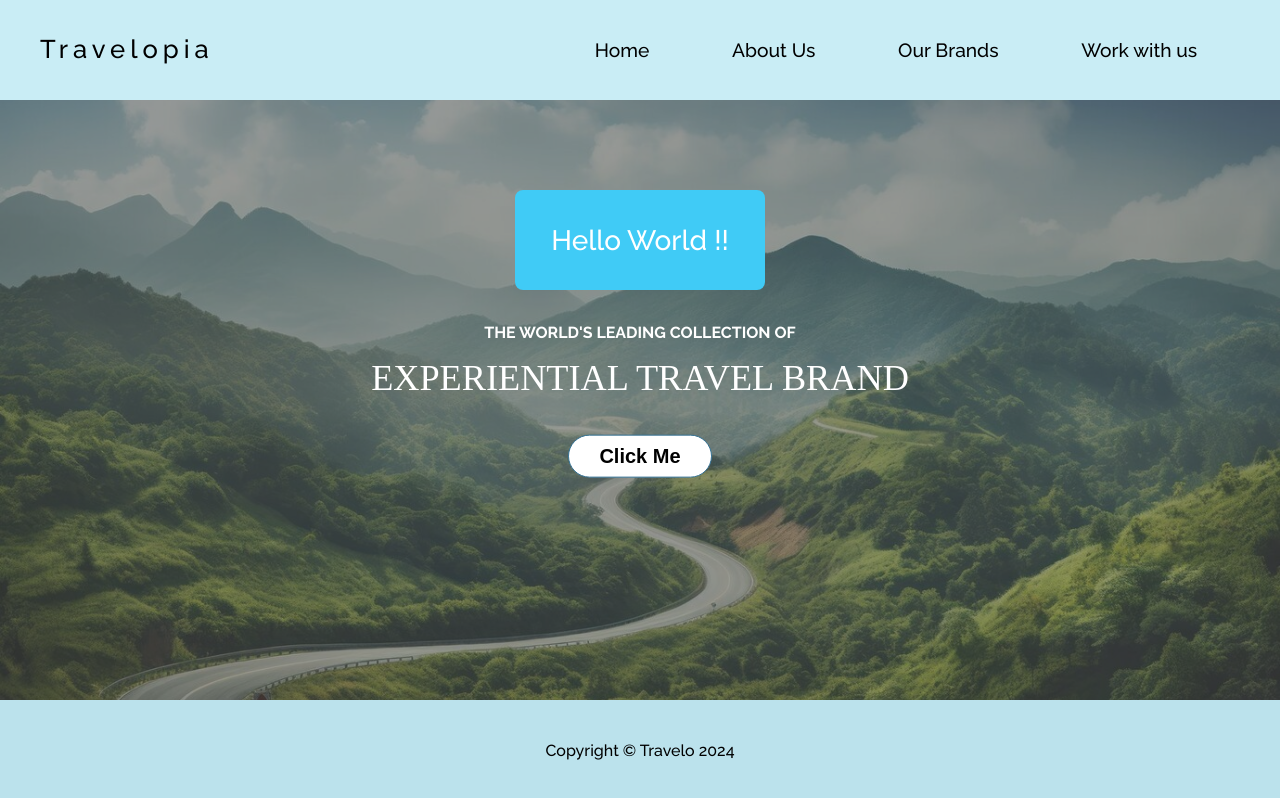
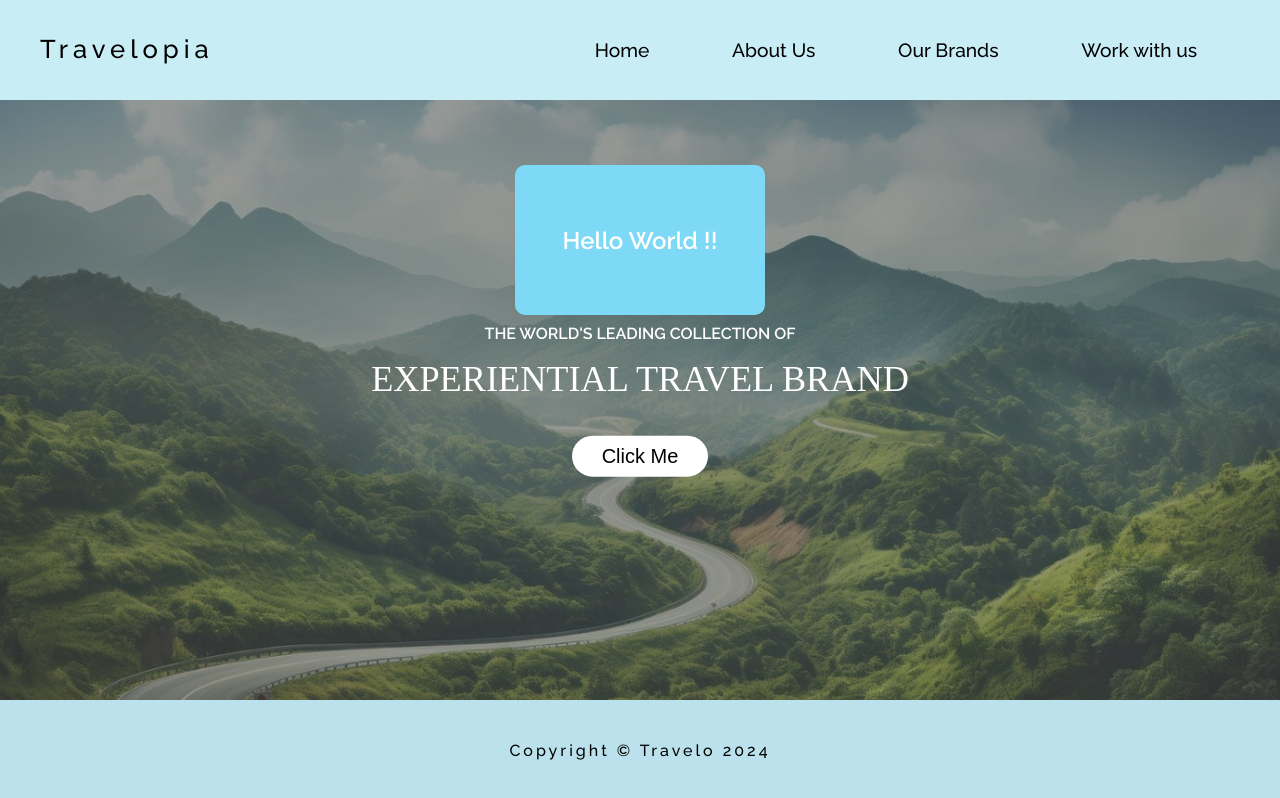
Before and after one commit to khelsai01/travelopia_assignment, a plain HTML site: page index.html in a window 1280 px wide. Both pictures are taken after a click on the button "Click Me". Drawn offline with Linux system fonts and the light colour scheme.

Commit message:
Update index.css

```diff
--- a/index.css
+++ b/index.css
@@ -33,7 +33,8 @@ body {
 }
 
 .icon p:hover {
-    color: chocolate
+    color: chocolate;
+    transition: all .3s ease-in-out
 }
 
 .nav-content {
@@ -97,7 +98,7 @@ ul li a:hover {
     font-size: calc(0.5833333333vw + 10.6666666667px);
     text-transform: uppercase;
     text-align: center;
-    font-weight: 700;
+    font-weight: 600;
 }
 
 .main-content-title p {
@@ -112,12 +113,12 @@ ul li a:hover {
 }
 .main-content-btn {
     background-color: #fff;
-    border: 1px solid #347295;
-    border-radius: 100px;
+    border: none;
+    border-radius: 1.5rem;
     color: #000;
     cursor: pointer;
     font-size: 20px;
-    font-weight: 600;
+    font-weight: 500;
     margin-top: 30px;
     overflow: hidden;
     padding: 9px 30px;
@@ -125,28 +126,15 @@ ul li a:hover {
     transition: all .3s linear;
     z-index: 1
 }
-
-@keyframes moveButton {
-    0% {
-        opacity: 0;
-        transform: translateY(3rem);
-    }
-
-    100% {
-        opacity: 1;
-        transform: translateY(0);
-    }
-}
-
 .popup {
     align-items: center;
-    background-color: #40cbf6;
-    border-radius: 8px;
+    background-color: #7dd9f5;
+    border-radius: 10px;
     color: #fff;
     display: flex;
-    font-size: 28px;
-    font-weight: 500;
-    height: 100px;
+    font-size:1.5rem;
+    font-weight:600;
+    height: 150px;
     justify-content: center;
     width: 250px
 }
@@ -163,19 +151,19 @@ ul li a:hover {
 @keyframes popin {
     0% {
         opacity: 0;
-        top: -100%;
+        left: -100%;
         transform: translate(-50%, -50%)
     }
 
     100% {
         opacity: 1;
-        top: 20%;
+        right: 40%;
         transform: translate(-50%, -50%)
     }
 
     50% {
         opacity: 1;
-        top: 23%;
+        right: 50%;
         transform: translate(-50%, -50%)
     }
 }
@@ -188,14 +176,13 @@ ul li a:hover {
     background-color: #bbe2ec;
     justify-content: center;
     color: #000;
+    letter-spacing: 3px;
     font-weight: 500
 }
 
-.footer:hover {
-    color: coral;
-    transition: all 0.3s ease-in-out
+.header_icon{
+    display: none;
 }
-
 
 @media screen and (max-width: 767px) {
     .menu {
@@ -208,7 +195,7 @@ ul li a:hover {
         width: 10%;
     }
 
-    /* .header_icon {
+    .header_icon {
         display: block;
         width: 30px;
         height: 25px;
@@ -218,5 +205,5 @@ ul li a:hover {
 
     i {
         font-size: 1.5rem;
-    } */
+    }
 }
```
